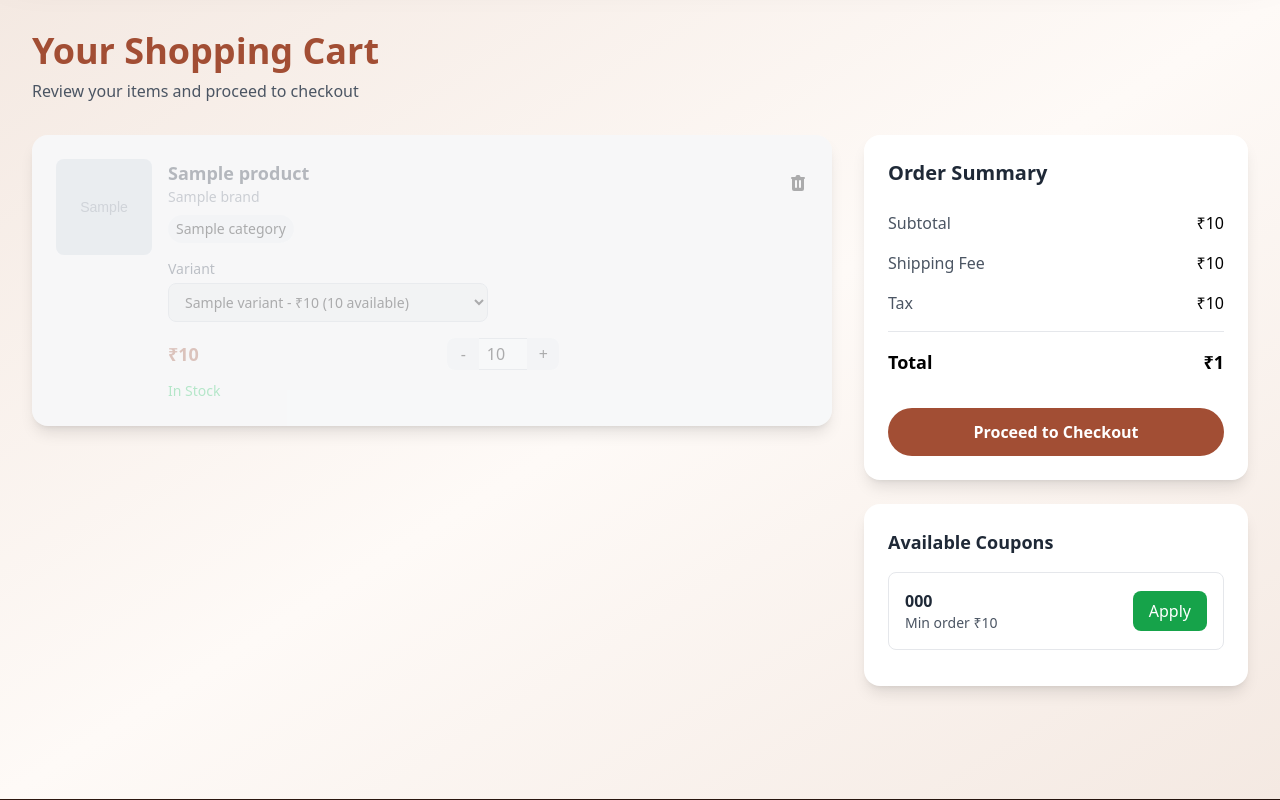
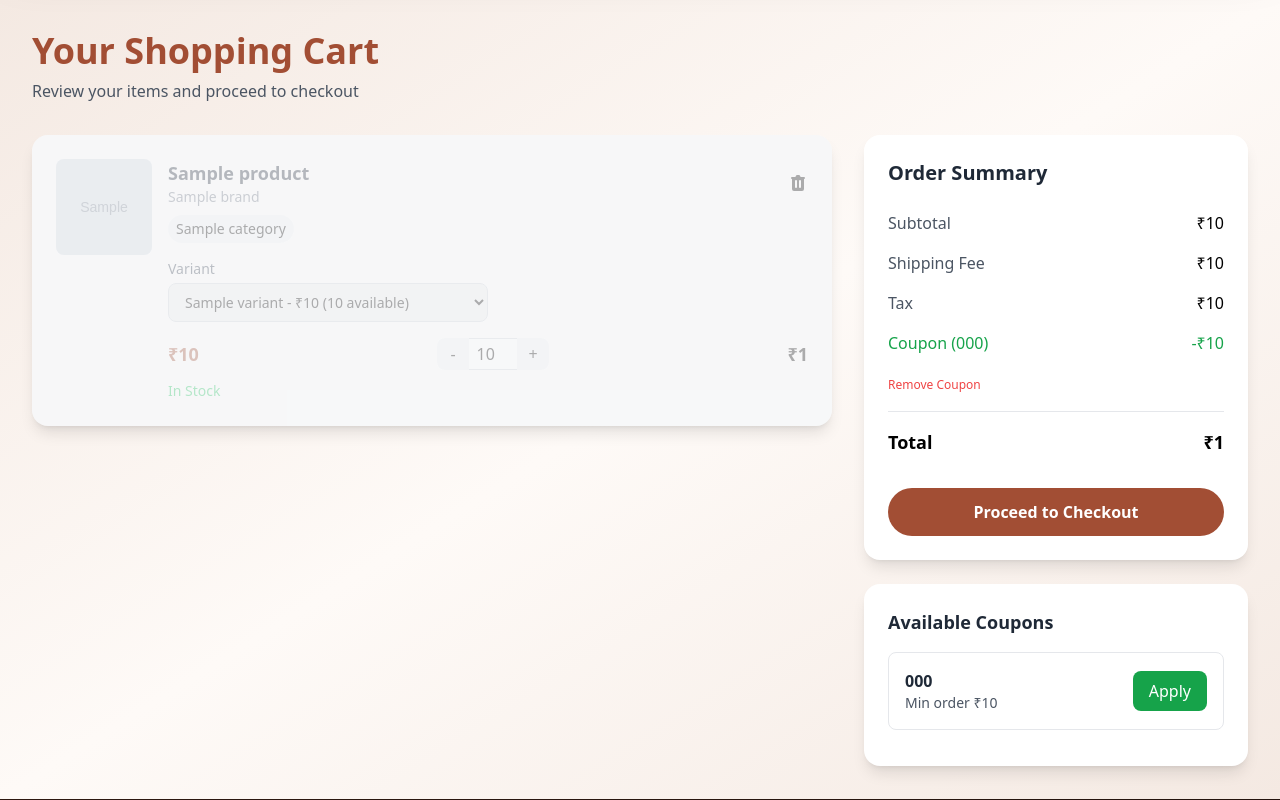
Before and after one commit to arjunj20/sipzy_project, a Django app: template cart/templates/cart_page.html in a window 1280 px wide. Shown: the part 150-950 px from the top of the page. Run offline with Django 5.2, Linux system fonts and the light colour scheme; the template is opened without the code that fills it: most values are stand-ins (such as "Sample title", 1, 10 or a date in 2020); grey boxes marked "Sample" are stand-in pictures; some libraries are stand-ins or nearby versions.

Commit message:
fix: fixed the bugg in the apply coupon in the cart page ui

```diff
--- a/cart/templates/cart_page.html
+++ b/cart/templates/cart_page.html
@@ -98,7 +98,7 @@
 
                                         <div class="mt-2 sm:mt-0">
                                             <span class="unit-price hidden">{{ item.unit_price }}</span>
-                                            <span class="item-total-display text-lg font-bold" hidden>
+                                            <span class="item-total-display text-lg font-bold">
                                                 ₹{{ item.total_price }}
                                             </span>
                                         </div>
@@ -152,6 +152,18 @@
                             <span class="text-gray-600">Tax</span>
                             <span class="tax-value font-medium">₹{{ tax }}</span>
                         </div>
+
+                        {% if cart.applied_coupon %}
+                        <div class="flex justify-between text-green-600 font-medium">
+                            <span>Coupon ({{ cart.applied_coupon.code }})</span>
+                            <span>-₹{{ cart.coupon_discount }}</span>
+                        </div>
+                        <form method="POST" action="{% url 'remove_coupon' %}">
+                            {% csrf_token %}
+                            <button class="text-red-500 text-xs hover:underline">Remove Coupon</button>
+                        </form>
+                        {% endif %}
+
                         <div class="border-t border-gray-200 pt-4">
                             <div class="flex justify-between text-lg font-bold">
                                 <span>Total</span>
@@ -234,19 +246,16 @@ document.querySelectorAll(".cart-item").forEach(item => {
             }
 
             if (data.success) {
-                // ✅ UPDATE UNIT PRICE IN THE ROW (Offer Price)
                 const unitPriceEl = item.querySelector(".unit-price-display");
                 if (unitPriceEl && data.unit_price) {
                     unitPriceEl.textContent = "₹" + data.unit_price;
                 }
 
-                // ✅ UPDATE ITEM TOTAL FOR THIS ROW (Quantity * Unit Price + Tax)
                 const itemTotalEl = item.querySelector(".item-total-display");
                 if (itemTotalEl && data.item_total) {
                     itemTotalEl.textContent = "₹" + data.item_total;
                 }
 
-                // ✅ UPDATE CART SUMMARY
                 document.querySelector(".subtotal-value").textContent = "₹" + data.subtotal;
                 document.querySelector(".total-value").textContent = "₹" + data.total;
 
@@ -283,7 +292,6 @@ document.querySelectorAll(".cart-item").forEach(item => {
     }
 });
 
-// REMOVE ITEM LOGIC
 document.querySelectorAll(".remove-item").forEach(btn => {
     btn.addEventListener("click", function() {
         const itemId = this.dataset.id;
@@ -314,7 +322,6 @@ document.querySelectorAll(".remove-item").forEach(btn => {
     });
 });
 
-// MODAL HELPER
 function showModal({ icon = "⚠️", title = "Alert", message = "" }) {
     document.getElementById("modalIcon").textContent = icon;
     document.getElementById("modalTitle").textContent = title;
--- a/profile_app/templates/user_profile.html
+++ b/profile_app/templates/user_profile.html
@@ -472,11 +472,7 @@
                 <div class="dash-desc">Your saved spirits</div>
             </a>
 
-            <a href="#" class="dash-card">
-                <div class="dash-icon">🎟️</div>
-                <div class="dash-title">Coupons</div>
-                <div class="dash-desc">Available offers for you</div>
-            </a>
+
         </div>
 
 
```
